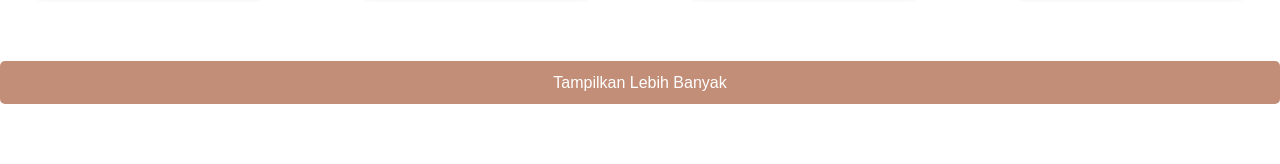
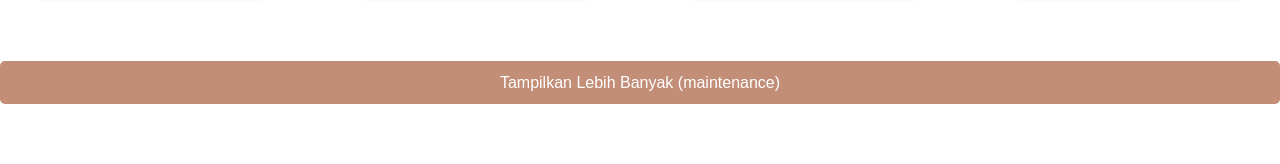
Before and after one commit to aretaazhar05/penjualan, a plain HTML site: page home.html in a window 1280 px wide. Shown: the part 1088-1252 px from the top of the page. Drawn offline with Linux system fonts and the light colour scheme.

Commit message:
home.html

```diff
--- a/home.html
+++ b/home.html
@@ -152,7 +152,7 @@ n<!DOCTYPE html>
   <!-- Tombol Tampilkan Lebih Banyak -->
   <div class="load-more-container" style="text-align: center; margin-top: 2rem; margin-bottom: 4rem;">
     <button class="load-more-btn" style="background-color: #c28e78; color: #fff; padding: 0.8rem 2rem; font-size: 16px; border: none; border-radius: 5px; cursor: pointer;">
-      <a href="Panel Bot Public.html" style="color: white; text-decoration: none;">Tampilkan Lebih Banyak</a>
+      <a href="#" style="color: white; text-decoration: none;">Tampilkan Lebih Banyak (maintenance)</a>
     </button>
   </div>
 
```
